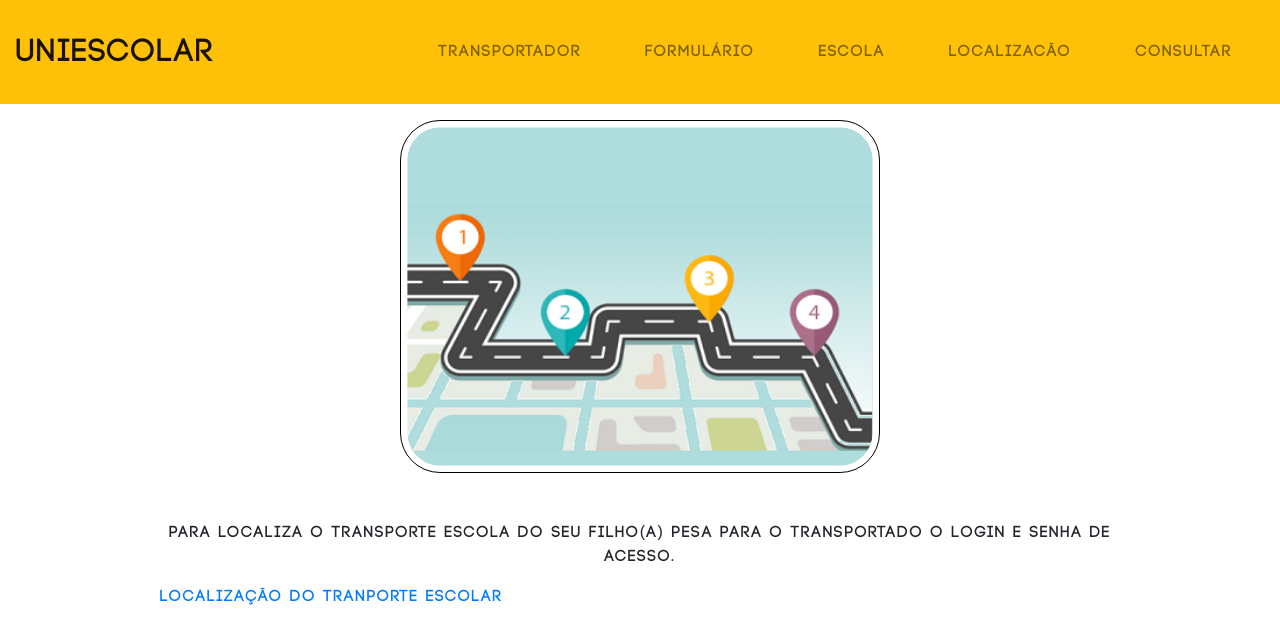
After one commit to alexpls2021/tranporte_uniescolar, a Flask app: page /localizacao in a window 1280 px wide. The commit adds this page. Shown: the top 644 px of the page. Run offline with Flask 2, Linux system fonts and the light colour scheme.

Commit message:
novo templates localizacao

```diff
--- a/app.py
+++ b/app.py
@@ -64,6 +64,11 @@ def escola():
     return render_template("escola.html")
 
 
+@app.route("/localizacao")
+def localizacao():
+    return render_template("localizacao.html")
+
+
 if __name__ == "__main__":
     db.create_all()
     app.run(debug=True)
--- a/templates/base.html
+++ b/templates/base.html
@@ -39,8 +39,12 @@
                             <a class="nav-link" href="escola">Escola</a>
                         </li>
                         <li class="nav-item">
+                            <a href="/localizacao" class="nav-link">Localizacão</a>
+                        </li>
+                        <li class="nav-item">
                             <a href="/consultar" class="nav-link">Consultar</a>
                         </li>
+
                     </ul>
                 </div>
             </nav>
@@ -56,6 +60,7 @@
             s.setAttribute("data-size", "large");
             s.setAttribute("data-color", "#5e3a4e");
             s.setAttribute("data-mobile", true);
+            s.setAttribute("data-position", 3);
 
             /* Attributes Needed */
             s.setAttribute("data-account", "rlAuTf3ji5");
--- a/templates/index.html
+++ b/templates/index.html
@@ -9,8 +9,7 @@
             <!--Imagems-->
             <section id="content" class="mb-5">
                 <div id="banners" class="m-auto w-75">
-                    <!--<img src="../static/img/Matrículas Abertas 2022 KODOMO (CAPA).png" class="img-fluid mb-5">-->
-                    <img src="../static/img/transporte.jpg" class="img-fluid mb-5 border-img">
+                <img src="../static/img/transporte.jpg" class="img-fluid mb-5 border-img">
                 </div>
                 <div id="texto" class="m-auto w-75">
                     <p>
--- /dev/null
+++ b/templates/localizacao.html
@@ -0,0 +1,26 @@
+{%extends 'base.html'%}
+
+{%block title%}Localizacao{%endblock%}
+
+{%block content%}
+
+<article>
+    <!--Imagems-->
+    <section id="content" class="mb-5">
+        <div id="banners" class="m-auto w-75">
+            <img src="../static/img/localizacao1.png" class="img-fluid mb-5 border-img w-50">
+        </div>
+        <div id="texto" class="m-auto w-75">
+            <p>
+                Para localiza o Transporte Escola do seu filho(a) pesa para o transportado o Login e senha de acesso.
+            </p>
+
+
+            <a href="http://sistema.buskrastreamento.com.br/sistema/" target="blank">Localização do Tranporte Escolar</a>
+        </div>
+    </section>
+</article>
+
+
+
+{%endblock%}
```
Also changed, not shown: static/img/localizacao1.png (added).
